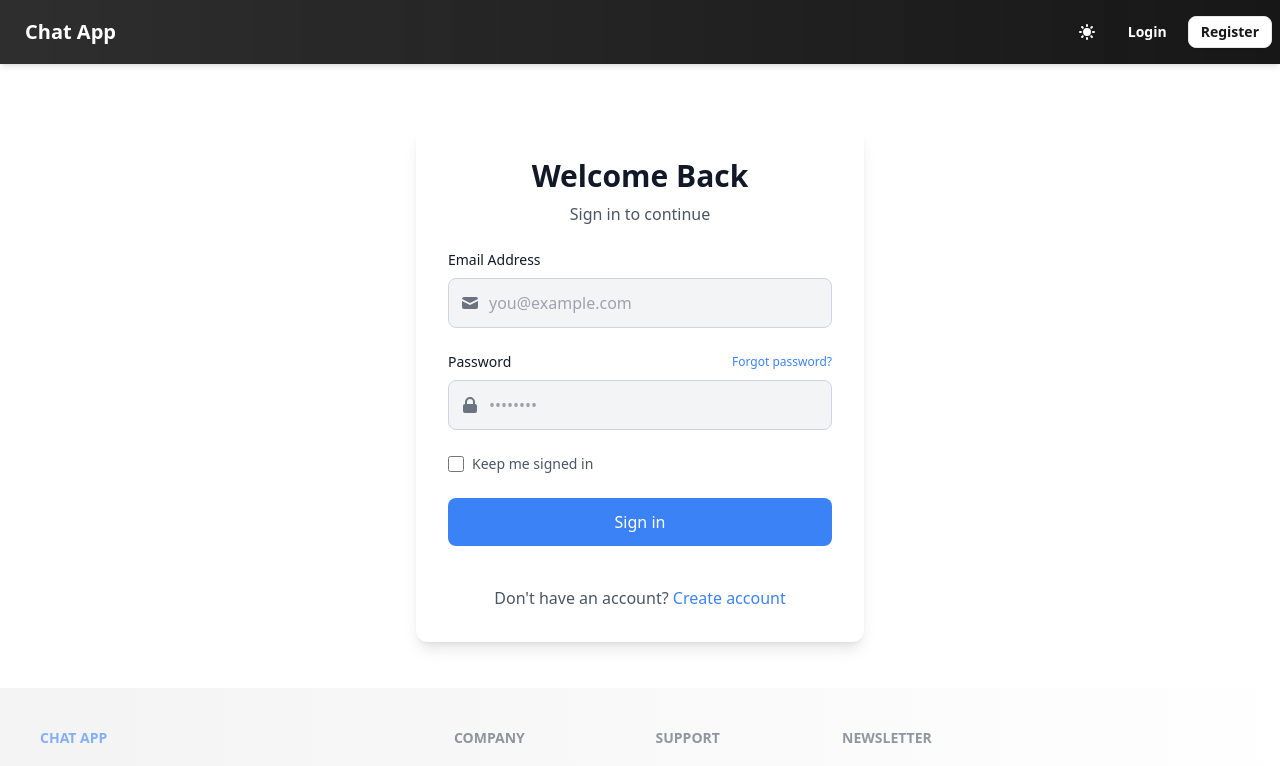
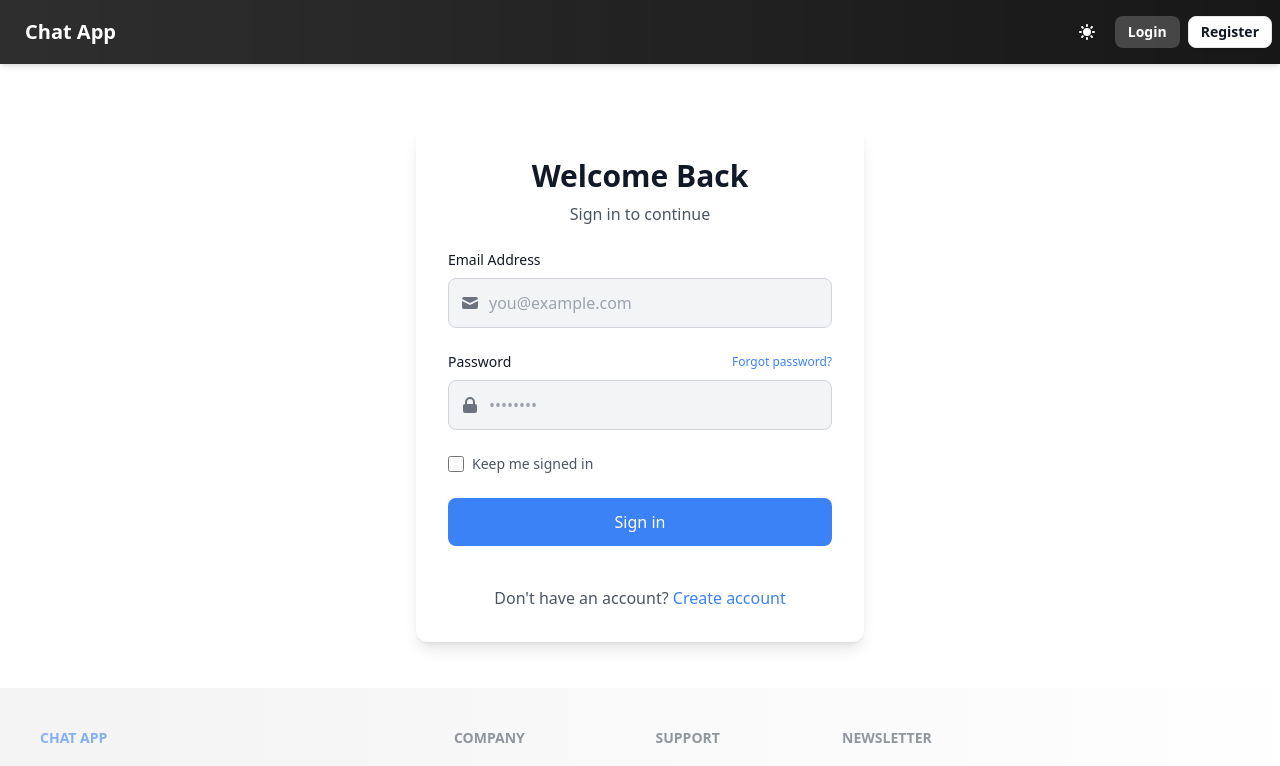
Before and after one commit to Aditya201514049/chat-app, a React (Vite) app in the folder frontend/: page /login in a window 1280 px wide. Shown: the top 766 px of the page. Built offline with nearby package versions, Linux system fonts and the light colour scheme; no server answers.

Commit message:
refactor: update Navbar component styling with new theme variables for improved consistency and readability; enhance link styles and background colors for better user experience

```diff
--- a/frontend/src/components/Navbar.jsx
+++ b/frontend/src/components/Navbar.jsx
@@ -228,8 +228,8 @@ const Navbar = () => {
               <Link
                 to="/home"
                 style={{
-                  backgroundColor: isActive('/home') ? 'white' : 'transparent',
-                  color: isActive('/home') ? '#6366f1' : 'white'
+                  backgroundColor: isActive('/home') ? 'rgba(255, 255, 255, 0.9)' : 'transparent',
+                  color: isActive('/home') ? 'var(--color-button-primary)' : 'var(--color-text-navbar)'
                 }}
                 className="font-medium hover:bg-primary-focus/30"
               >
@@ -240,8 +240,8 @@ const Navbar = () => {
               <Link
                 to="/friends"
                 style={{
-                  backgroundColor: isActive('/friends') ? 'white' : 'transparent',
-                  color: isActive('/friends') ? '#6366f1' : 'white'
+                  backgroundColor: isActive('/friends') ? 'rgba(255, 255, 255, 0.9)' : 'transparent',
+                  color: isActive('/friends') ? 'var(--color-button-primary)' : 'var(--color-text-navbar)'
                 }}
                 className="font-medium hover:bg-primary-focus/30"
               >
@@ -257,10 +257,24 @@ const Navbar = () => {
 
         {!token ? (
           <div className="flex items-center gap-2 ml-2">
-            <Link to="/login" className="btn btn-sm btn-ghost text-primary-content hover:bg-primary-focus/50">
+            <Link
+              to="/login"
+              className="btn btn-sm btn-ghost hover:bg-primary-focus/50"
+              style={{
+                color: 'var(--color-text-navbar)',
+                backgroundColor: isActive('/login') ? 'rgba(255, 255, 255, 0.2)' : 'transparent'
+              }}
+            >
               Login
             </Link>
-            <Link to="/register" className="btn btn-sm text-primary hover:bg-base-200" style={{ backgroundColor: 'var(--color-bg-elevated)' }}>
+            <Link
+              to="/register"
+              className="btn btn-sm"
+              style={{
+                backgroundColor: isActive('/register') ? 'rgba(255, 255, 255, 0.9)' : 'var(--color-bg-elevated)',
+                color: isActive('/register') ? 'var(--color-button-primary)' : 'var(--color-text-primary)'
+              }}
+            >
               Register
             </Link>
           </div>
--- a/frontend/src/styles/theme.css
+++ b/frontend/src/styles/theme.css
@@ -24,6 +24,8 @@
   --color-bg-footer: #f3f4f6;
   --color-bg-error: #fee2e2; /* Light red background for errors */
   --color-bg-error-light: #fef2f2; /* Very light red for error indicators */
+  --color-bg-auth-tab-active: #ffffff; /* Active auth tab background */
+  --color-bg-auth-tab-inactive: transparent; /* Inactive auth tab background */
 
   /* Text colors */
   --color-text-primary: #111827;
@@ -36,6 +38,8 @@
   --color-text-placeholder: #9ca3af;
   --color-text-error: #ef4444;
   --color-text-success: #10b981;
+  --color-text-auth-tab-active: #3b82f6; /* Active auth tab text */
+  --color-text-auth-tab-inactive: #ffffff; /* Inactive auth tab text */
 
   /* Border colors */
   --color-border-light: #e5e7eb;
@@ -78,6 +82,8 @@
   --color-bg-footer: #2a2a2a;        /* Footer background */
   --color-bg-error: #7f1d1d;         /* Dark red background for errors */
   --color-bg-error-light: #450a0a;   /* Darker red for error indicators */
+  --color-bg-auth-tab-active: #ffffff; /* Active auth tab background */
+  --color-bg-auth-tab-inactive: transparent; /* Inactive auth tab background */
 
   /* Text colors */
   --color-text-primary: #e6e6e6;     /* Light gray text for main content */
@@ -90,6 +96,8 @@
   --color-text-placeholder: #909090; /* Medium gray for placeholder text */
   --color-text-error: #f87171;       /* Light red for errors */
   --color-text-success: #34d399;     /* Light green for success */
+  --color-text-auth-tab-active: #3b82f6; /* Active auth tab text */
+  --color-text-auth-tab-inactive: #ffffff; /* Inactive auth tab text */
 
   /* Border colors */
   --color-border-light: #4a4a4a;     /* Light border */
```
Lines whose indentation alone changed are shown as unchanged.
